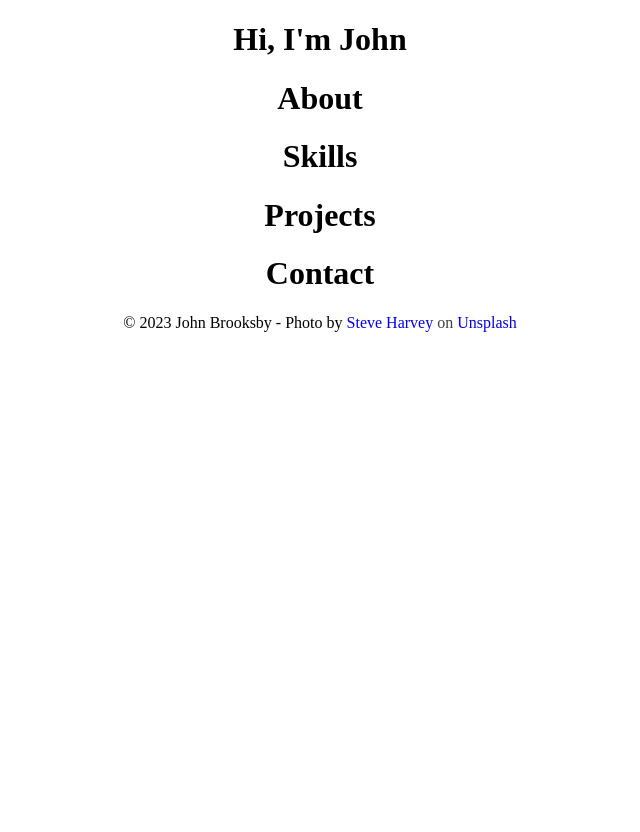
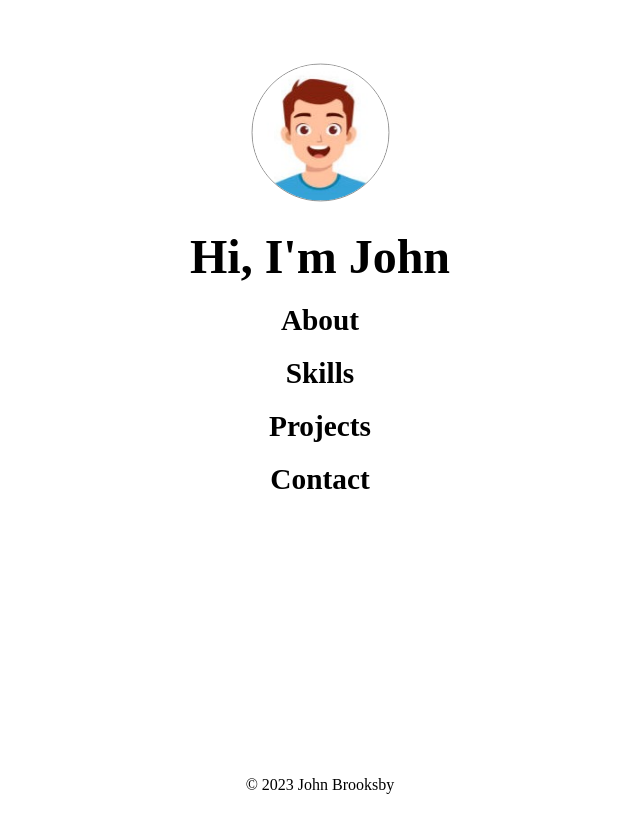
Before and after one commit to johnbrooksby/jbrooksby, a React (Vite) app: page / in a window 1280 px wide. Shown: the top 832 px of the page, without its empty margins (320-960 px from the left). Before the commit the page ends 800 px from the top, so only its background shows below. Built offline with nearby package versions, Linux system fonts and the light colour scheme.

Commit message:
Adds avatar image at top of page

```diff
--- a/src/App.css
+++ b/src/App.css
@@ -1,5 +1,37 @@
 * {
   text-align: center;
+  padding: 0px;
+  margin: 0px;
+}
+
+h1 {
+  font-size: 36pt;
+}
+
+h2 {
+  font-size: 22pt;
+}
+
+.avatar {
+  margin-top: 7vh;
+  margin-bottom: 2vh;
+  border: 1px solid grey;
+  border-radius: 50%;
+  scale: .9;
+}
+
+.body {
+  display: flex;
+  flex-direction: column;
+  align-items: center;
+  /* justify-content: center; */
+  min-height: 96vh;
+  gap: 20px;
+
+}
+
+section {
+  padding-top: 15px;
 }
 
 .linksBox {
@@ -13,6 +45,7 @@
 .links {
   scale: 1.5;
   color: black;
+  padding-top: 15px;
 }
 
 .textLinks {
@@ -21,3 +54,13 @@
   gap: .8rem;
   margin-bottom: 25px;
 }
+
+.foot {
+  position: fixed;
+  bottom: 0px;
+  /* right: 0px; */
+  height: 3vh;
+  width: 100vw;
+  display: flex;
+  justify-content: center;
+}
--- a/src/App.jsx
+++ b/src/App.jsx
@@ -1,20 +1,20 @@
-import React, { useState } from 'react'
-import './App.css'
-import Name from './components/Name'
-import About from './components/About'
-import Skills from './components/Skills'
-import Projects from './components/Projects'
-import Contact from './components/Contact'
-import Footer from './components/Footer'
+import React, { useState } from "react";
+import "./App.css";
+import Name from "./components/Name";
+import About from "./components/About";
+import Skills from "./components/Skills";
+import Projects from "./components/Projects";
+import Contact from "./components/Contact";
+import Footer from "./components/Footer";
 
 function App() {
   const [hide, setHide] = useState({
-    name: true,
+    name: false,
     about: true,
     skills: true,
     projects: true,
-    contact: true
-  })
+    contact: true,
+  });
   // const [render, setRender] = useState(true)
 
   // useEffect(() => {
@@ -24,14 +24,22 @@ function App() {
 
   return (
     <div>
-        <Name hide={hide} setHide={setHide} name="John" title="React web developer" />
+      <img src="/avatar2.jpg" className="avatar" />
+      <div className="body">
+        <Name
+          hide={hide}
+          setHide={setHide}
+          name="John"
+          title="React web developer"
+        />
         <About hide={hide} setHide={setHide} />
         <Skills hide={hide} setHide={setHide} />
         <Projects hide={hide} setHide={setHide} />
         <Contact hide={hide} setHide={setHide} />
-        <Footer />
+      </div>
+      <Footer />
     </div>
-  )
+  );
 }
 
-export default App
+export default App;
--- a/src/components/About.jsx
+++ b/src/components/About.jsx
@@ -4,14 +4,14 @@ const About = (props) => {
 
   return (
     <div>
-      <h1
+      <h2
         role="button"
         onClick={() => {
           props.setHide({name: true, about: false, skills: true, projects: true, contact: true})
         }}
       >
         About
-      </h1>
+      </h2>
       <section hidden={props.hide.about}>
         <p>I have a Bachelors of Science in Horticulture,</p>
         <p>
--- a/src/components/Contact.jsx
+++ b/src/components/Contact.jsx
@@ -6,7 +6,7 @@ import { MdEmail } from "react-icons/md";
 const Contact = (props) => {
   return (
     <div>
-      <h1
+      <h2
         role="button"
         onClick={() => {
           props.setHide({
@@ -19,7 +19,7 @@ const Contact = (props) => {
         }}
       >
         Contact
-      </h1>
+      </h2>
 
       <div className="contact_me" hidden={props.hide.contact}>
         <div className="linksBox">
@@ -65,7 +65,7 @@ const Contact = (props) => {
             target="_blank"
             rel="noopener noreferrer"
           >
-            My R&#233;sum&#233;
+            <h3>My R&#233;sum&#233;</h3>
           </a>
         </div>
       </div>
--- a/src/components/Footer.jsx
+++ b/src/components/Footer.jsx
@@ -3,23 +3,10 @@ import React from "react";
 const Footer = () => {
   return (
     <div>
-      <footer id="foot">
-        <span style={{ textDecoration: 'none' }}>
-          &copy; 2023 John Brooksby - Photo by&nbsp;
-          <a
-            style={{textDecoration: "none" }}
-            href="https://unsplash.com/@trommelkopf?utm_source=unsplash&utm_medium=referral&utm_content=creditCopyText"
-          >
-            Steve Harvey
-          </a>
-          <span style={{color: "rgb(65, 65, 65)"}}>&nbsp;on&nbsp;</span>
-          <a
-            style={{textDecoration: "none" }}
-            href="https://unsplash.com/photos/Ok0vnFg0OBs?utm_source=unsplash&utm_medium=referral&utm_content=creditCopyText"
-          >
-            Unsplash
-          </a>
-        </span>
+      <footer className="foot">
+        <p>
+          &copy; 2023 John Brooksby
+        </p>
       </footer>
     </div>
   );
--- a/src/components/Name.jsx
+++ b/src/components/Name.jsx
@@ -12,9 +12,9 @@ const Name = (props) => {
       >
         Hi, I'm {props.name}
       </h1>
-      <section hidden={props.hide.name}>
+      {/* <section hidden={props.hide.name}>
         <p>I'm a {props.title}</p>
-      </section>
+      </section> */}
     </div>
   );
 };
--- a/src/components/Projects.jsx
+++ b/src/components/Projects.jsx
@@ -4,7 +4,7 @@ const Projects = (props) => {
 
   return (
     <div>
-      <h1
+      <h2
         role="button"
         onClick={() => {
           props.setHide({
@@ -17,7 +17,7 @@ const Projects = (props) => {
         }}
       >
         Projects
-      </h1>
+      </h2>
       <section hidden={props.hide.projects}>
         <p>
           <span>
--- a/src/components/Skills.jsx
+++ b/src/components/Skills.jsx
@@ -4,7 +4,7 @@ const Skills = (props) => {
 
   return (
     <div>
-      <h1
+      <h2
         role="button"
         onClick={() => {
           props.setHide({
@@ -17,7 +17,7 @@ const Skills = (props) => {
         }}
       >
         Skills
-      </h1>
+      </h2>
       <section hidden={props.hide.skills}>
         <p>HTML, CSS, JavaScript, React, Node, Express,</p>
         <p>VScode, SQL, JWT, AWS</p>
```
Also changed, not shown: public/avatar2.jpg (added).
